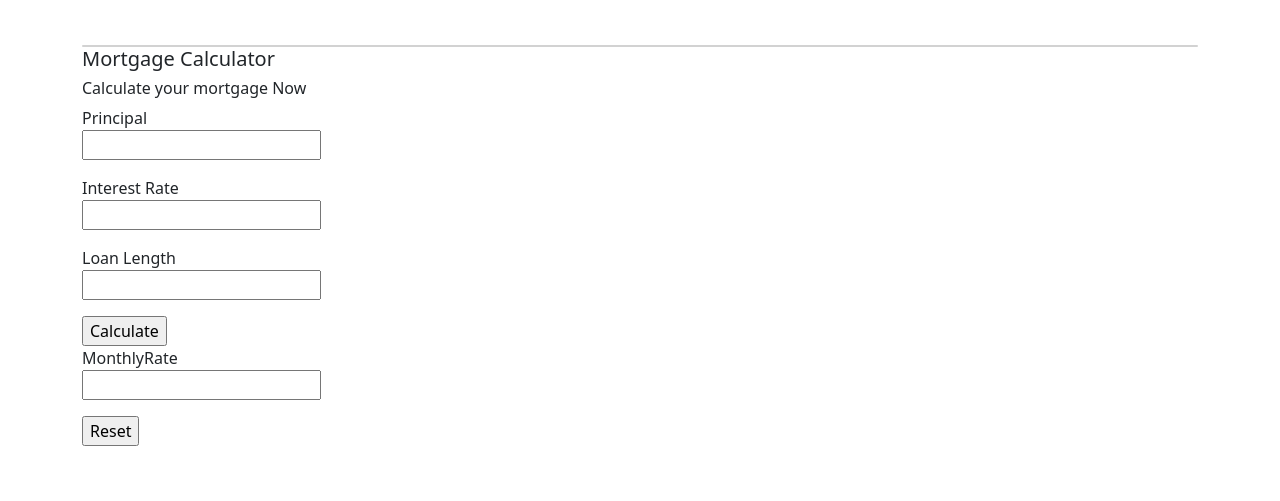
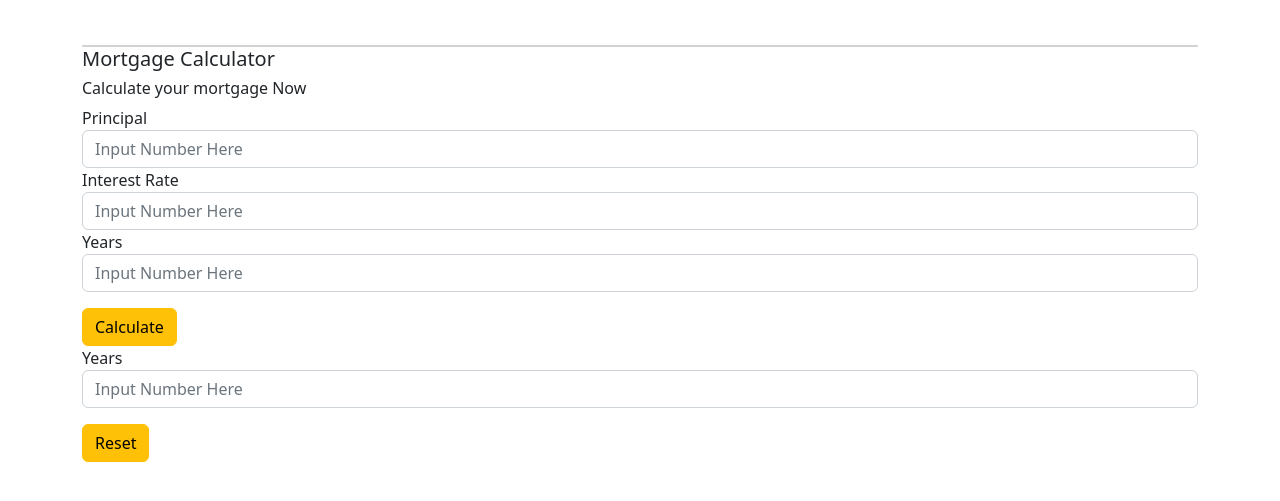
Before and after one commit to Msampson05/TempertureConverter, a plain HTML site: page mortgage.html in a window 1280 px wide. Shown: the part 107-608 px from the top of the page. Drawn offline with nearby package versions, Linux system fonts and the light colour scheme.

Commit message:
added bootstrap to form

```diff
--- a/mortgage.html
+++ b/mortgage.html
@@ -59,16 +59,36 @@
 
                     <form>
                         <div>
-                            <p> Principal <br> <input type="number" id="principalinputField" /> </p>
 
-                            <p> Interest Rate  <br> <input type="number" id="interestRateInputField"  /> </p>
-                            <p>Loan Length <br> <input type="number" id="loanLengthInputField"> </p>
-                            <input type="button" id="Calculatebtn" value="Calculate">
-                            <p> MonthlyRate <br> <input type="number" id="MonthlyInputField" readonly/> </p>
+                          <div>
+                            <label for="principalinputField" class="form-level">Principal</label>
+                            <input type="number" class="form-control" id="fahrenheitInputField" placeholder="Input Number Here"/>
+                          </div>
+
+                          <div>
+                            <label for="interestRateInputField" class="form-level">Interest Rate</label>
+                            <input type="number" class="form-control" id="interestRateInputField" placeholder="Input Number Here"/>
+                          </div>
+
+                          <div>
+                            <label for="loanLengthInputField" class="form-level">Years</label>
+                            <input type="number" class="form-control" id="loanLengthInputField" placeholder="Input Number Here"/>
+                          </div>
+
+                          <div class="mt-3">
+                            <input type="button" id="Calculatebtn" value="Calculate" class="btn btn-warning">
+                        </div>
+                            <div>
+                              <label for="MonthlyInputField" class="form-level">Years</label>
+                              <input type="number" class="form-control" id="MonthlyInputField" placeholder="Input Number Here" readonly/>
+                            </div>
 
 
-                            <input type="button" id="resetbtn" value="Reset" onclick="this.form.reset();">
 
+
+                            <div class="mt-3">
+                            <input type="button" id="resetbtn" value="Reset" class="btn btn-warning" onclick="this.form.reset();">
+                            </div>
                         </div>
                     </form>
                 </div>
```
Also changed, not shown: celsius.html (+1 -1 lines), fahrenheit.html (+16 -5 lines).
